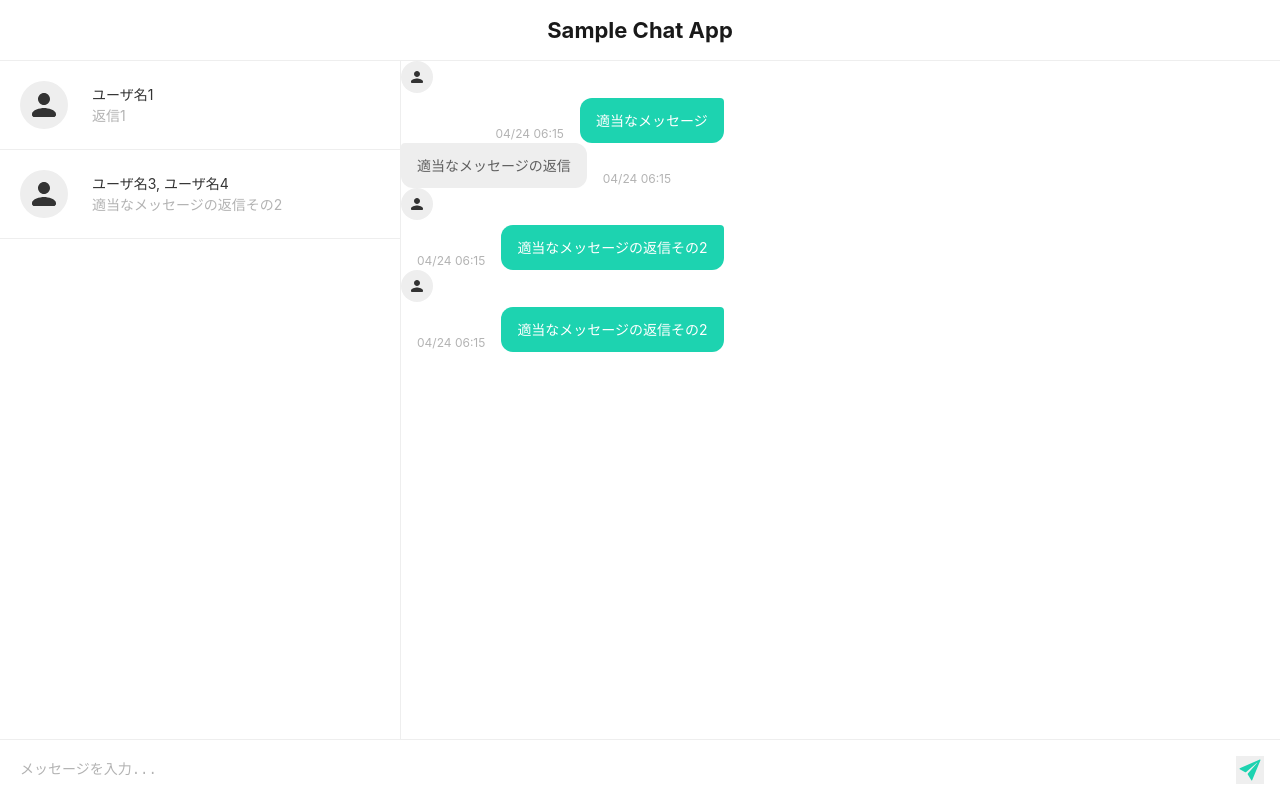
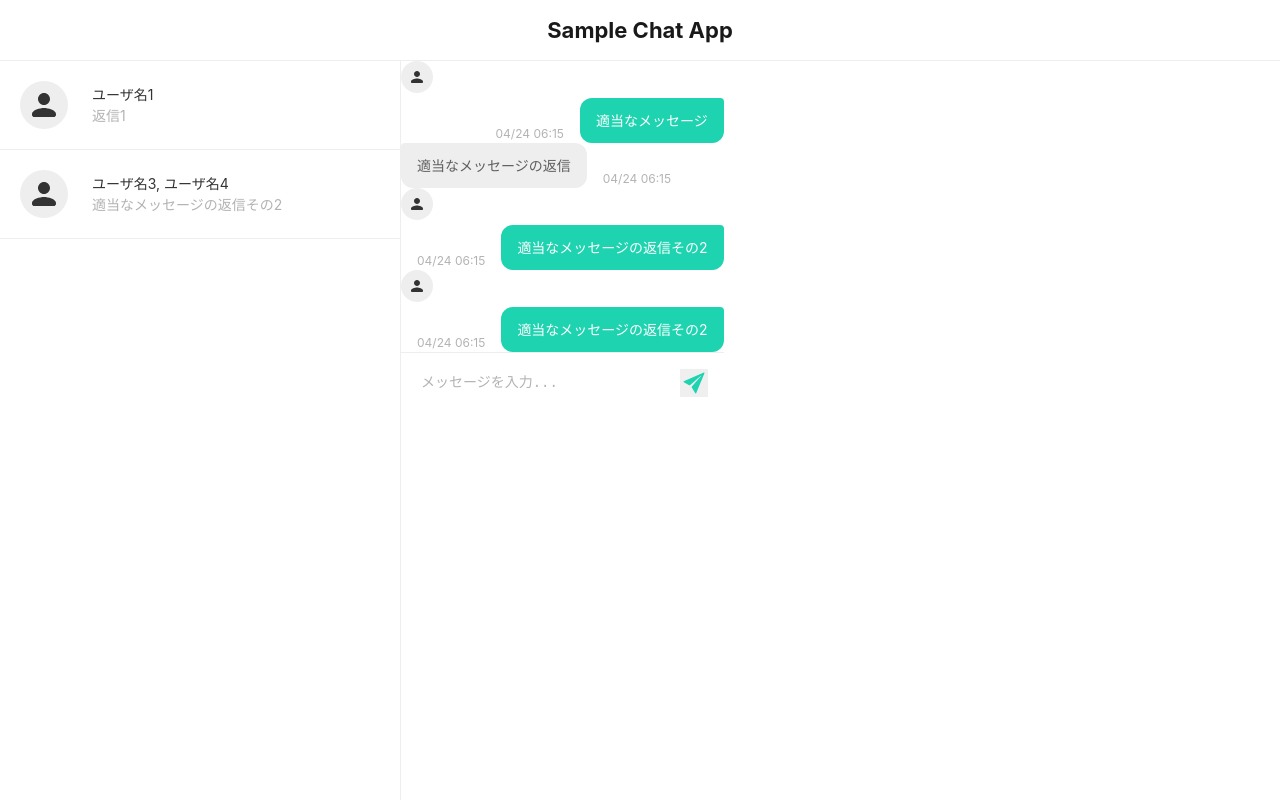
Before and after one commit to kazushisan/cojt-chat, a Vue app: page /main in a window 1280 px wide. Built offline with nearby package versions, Linux system fonts and the light colour scheme.

Commit message:
make messageinput relative position

```diff
--- a/src/components/molecules/MessageInput.vue
+++ b/src/components/molecules/MessageInput.vue
@@ -41,10 +41,6 @@ export default {
     border-top: 1px #eee solid;
     height: 60px;
     overflow: hidden;
-    position: fixed;
-    bottom: 0;
-    left: 0;
-    right: 0;
   }
 
   &__area {
```
